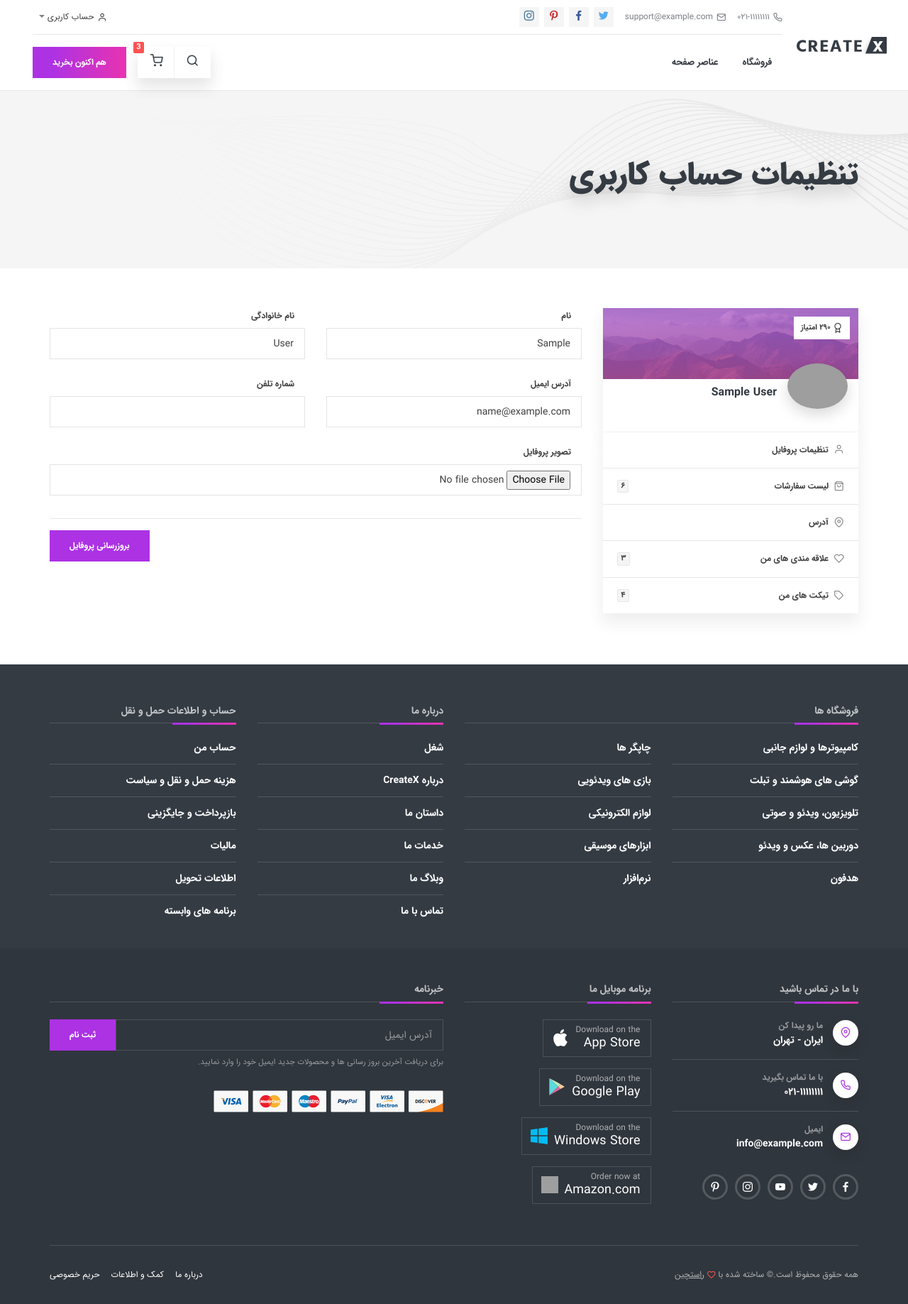
After one commit to hossshakiba/django-shop, a Django app: page /profile in a window 1280 px wide. The commit adds this page. Shown: the whole page at 71% size. Run offline with Django 3.2, Linux system fonts and the light colour scheme; the visitor is signed in with stand-in values (Sample User, id 1); some libraries are stand-ins or nearby versions; grey boxes are pictures that could not be loaded.

Commit message:
Add user's profile setting

```diff
--- a/account/forms.py
+++ b/account/forms.py
@@ -41,3 +41,14 @@ class SignupForm(forms.ModelForm):
 class LoginForm(forms.Form):
     email_or_phone  = forms.CharField(required=True)
     password        = forms.CharField(widget= forms.PasswordInput(), required=True)
+
+
+class PersonalInfoForm(forms.ModelForm):
+    class Meta:
+        model = User
+        fields = ("email", "phone", "first_name", "last_name", "avatar")
+
+
+        widgets = {
+            'avatar': forms.FileInput()
+        }
--- a/account/models.py
+++ b/account/models.py
@@ -44,7 +44,7 @@ class User(AbstractUser):
     username = None
     email    = models.EmailField(max_length=254, unique=True, verbose_name='ایمیل')
     phone    = models.CharField(max_length=11, unique=True, verbose_name='شماره موبایل')
-    avatar   = models.ImageField(upload_to='avatar', blank=True, default="img/defaultavatar.png", verbose_name='تصویر پروفایل')
+    avatar   = models.ImageField(upload_to='avatar', blank=True, default="defaultavatar.png", verbose_name='تصویر پروفایل')
 
 
     objects = UserManager()
--- a/account/urls.py
+++ b/account/urls.py
@@ -1,10 +1,10 @@
-from django.contrib.auth import logout
 from django.urls import path, reverse_lazy
 from django.contrib.auth import views as auth_views
 from .views import (
     Register,
     login_view,
     logout_view,
+    ProfilePersonalInfo
 )
 
 app_name = 'account'
@@ -12,8 +12,15 @@ urlpatterns = [
     path('sign-up', Register.as_view(), name='sign-up'),
     path('login', login_view, name='login'),
     path('logout', logout_view, name='logout'),
-    path('password_reset/', auth_views.PasswordResetView.as_view(success_url = reverse_lazy('account:password_reset_done')), name ='password_reset'),
+    path('profile', ProfilePersonalInfo.as_view(), name='profile'),
+
+    path('password_reset/', auth_views.PasswordResetView.as_view(
+        success_url = reverse_lazy('account:password_reset_done')), name ='password_reset'),
+
     path('password_reset/done/', auth_views.PasswordResetDoneView.as_view(), name ='password_reset_done'),
-    path('reset/<uidb64>/<token>', auth_views.PasswordResetConfirmView.as_view(success_url = reverse_lazy('account:password_reset_complete')), name ='password_reset_confirm'),
+
+    path('reset/<uidb64>/<token>', auth_views.PasswordResetConfirmView.as_view(
+        success_url = reverse_lazy('account:password_reset_complete')), name ='password_reset_confirm'),
+
     path('reset/done/', auth_views.PasswordResetCompleteView.as_view(), name ='password_reset_complete')
 ]
--- a/account/views.py
+++ b/account/views.py
@@ -2,13 +2,15 @@ import re
 from django.shortcuts import render, redirect
 from django.urls import reverse_lazy
 from django.contrib.auth import login, logout, authenticate
-from .forms import SignupForm, LoginForm
+from django.views.generic.detail import DetailView
+from .forms import SignupForm, LoginForm, PersonalInfoForm
 from django.contrib import messages
 from django.views.generic import (
     ListView,
 	CreateView,
 	UpdateView,
 	DeleteView)
+from django.contrib.auth.mixins import LoginRequiredMixin
 from .models import User
 
 class Register(CreateView):
@@ -51,3 +53,17 @@ def login_view(request):
 def logout_view(request):
     logout(request)
     return redirect('/login')
+
+
+class ProfilePersonalInfo(LoginRequiredMixin, UpdateView, DetailView):
+	model 			= User
+	form_class 	  	= PersonalInfoForm
+	template_name 	= "registration/profile_personal_info.html"
+	success_url   	= reverse_lazy("account:profile")
+
+	def form_valid(self, form):
+		form.save()
+		return super().form_valid(form)
+
+	def get_object(self):
+		return self.request.user
--- a/config/settings.py
+++ b/config/settings.py
@@ -42,6 +42,7 @@ INSTALLED_APPS = [
 
     # Third party
     'widget_tweaks',
+    'easy_thumbnails',
 
     # Local
     'account',
--- a/templates/partials/header.html
+++ b/templates/partials/header.html
@@ -64,9 +64,10 @@
         <div>
             <ul class="list-inline mb-0">
             {% if request.user.is_authenticated %}
-              <li class="dropdown-toggle mr-2"><a class="navbar-link" ><i class="fe-icon-user"></i>پروفایل</a>
+              <li class="dropdown-toggle mr-2"><a class="navbar-link" ><i class="fe-icon-user"></i>حساب کاربری</a>
                   <div class="dropdown-menu left-aligned p-3 text-center" style="min-width: 200px;">
-                    <a class="btn btn-primary btn-sm btn-block" href="{% url 'account:logout' %}">خروج</a>
+                    <a class="btn btn-primary btn-sm btn-block" href="{% url 'account:profile' %}">ورود به حساب کاربری</a>
+                    <a class="btn btn-primary btn-sm btn-block" href="{% url 'account:logout' %}">خروج از حساب کاربری</a>
                   </div>
               </li>
             {% else %}
--- /dev/null
+++ b/templates/registration/profile_personal_info.html
@@ -0,0 +1,121 @@
+{% extends 'base.html' %}
+{% load static %}
+{% load widget_tweaks %}
+{% load thumbnail %}
+
+{% url 'account:profile' as profile_url %}
+
+
+{% block content %}
+      <!-- Page Title-->
+      <div class="page-title d-flex" aria-label="Page title" style="background-image: url({% static 'img/page-title/shop-pattern.jpg' %});">
+        <div class="container text-right align-self-center">
+          <h1 class="page-title-heading">تنظیمات حساب کاربری</h1>
+        </div>
+      </div>
+      <!-- Page Content-->
+    <div class="container mb-4">
+        <div class="row">
+          <div class="col-lg-4 pb-5">
+            <!-- Account Sidebar-->
+            <div class="author-card pb-3">
+              <div class="author-card-cover" style="background-image: url({% static 'img/widgets/author/cover.jpg' %});"><a class="btn btn-light btn-sm" href="#" data-toggle="tooltip" title="" data-original-title="در حال حاضر ۲۹۰ امتیاز اضافی برای خرج کردن دارید"><i class="fe-icon-award text-md"></i>&nbsp;۲۹۰ امتیاز</a></div>
+              <div class="author-card-profile">
+
+                <div class="author-card-avatar"><img src="{% thumbnail request.user.avatar 100x100 crop quality=100 %}" alt="{{request.user.avatar}}"></div>
+
+                <div class="author-card-details">
+                  <h5 class="author-card-name text-lg">{% if request.user.get_full_name %}{{request.user.get_full_name}} {% else %} نام و نام‌خانوادگی ثبت نشده{% endif %}</h5>
+                </div>
+              </div>
+            </div>
+            <div class="wizard">
+              <nav class="list-group list-group-flush">
+                    <a class="list-group-item {% if request.path == profile_url %}active{% endif %}" href="{{ profile_url }}">
+                    <i class="fe-icon-user text-muted"></i>تنظیمات پروفایل</a>
+
+                    <a class="list-group-item" href="account-orders.html">
+                    <div class="d-flex justify-content-between align-items-center">
+                        <div><i class="fe-icon-shopping-bag ml-1 text-muted"></i>
+                        <div class="d-inline-block font-weight-medium text-uppercase">لیست سفارشات</div>
+                        </div><span class="badge badge-secondary">۶</span></div>
+                    </a>
+
+                    <a class="list-group-item" href="account-address.html"><i class="fe-icon-map-pin text-muted"></i>آدرس</a>
+
+                    <a class="list-group-item" href="account-wishlist.html">
+                    <div class="d-flex justify-content-between align-items-center">
+                        <div><i class="fe-icon-heart ml-1 text-muted"></i>
+                        <div class="d-inline-block font-weight-medium text-uppercase">علاقه مندی های من</div>
+                        </div><span class="badge badge-secondary">۳</span>
+                    </div>
+                    </a>
+
+                    <a class="list-group-item" href="account-tickets.html">
+                    <div class="d-flex justify-content-between align-items-center">
+                        <div><i class="fe-icon-tag ml-1 text-muted"></i>
+                        <div class="d-inline-block font-weight-medium text-uppercase">تیکت های من</div>
+                        </div><span class="badge badge-secondary">۴</span>
+                    </div>
+                    </a>
+                </nav>
+            </div>
+          </div>
+          <!-- Profile Settings-->
+          <div class="col-lg-8 pb-5">
+            <form class="row" method="post" enctype="multipart/form-data"> {% csrf_token %}
+              <div class="col-md-6">
+                <div class="form-group">
+                  <label for="account-fn">نام</label>
+                  {% render_field form.first_name class="form-control" type="text" id="account-fn" %}
+                </div>
+              </div>
+              <div class="col-md-6">
+                <div class="form-group">
+                  <label for="account-ln">نام خانوادگی</label>
+                  {% render_field form.last_name class="form-control" type="text" id="account-ln" %}
+                </div>
+              </div>
+              <div class="col-md-6">
+                <div class="form-group">
+                  <label for="account-email">آدرس ایمیل</label>
+                  {% render_field form.email class="form-control" type="email" id="account-email" required="required" %}
+                    {% for error in form.email.errors %}
+                        <div class="mt-2 text-danger">{{error}}</div>
+                    {% endfor %}
+                </div>
+              </div>
+              <div class="col-md-6">
+                <div class="form-group">
+                  <label for="account-phone">شماره تلفن</label>
+                  {% render_field form.phone class="form-control" required="required" %}
+                  {% for error in form.phone.errors %}
+                        <div class="mt-2 text-danger">{{error}}</div>
+                    {% endfor %}
+                </div>
+              </div>
+              <div class="col-md-12">
+                <div class="form-group">
+                  <label for="account-avatar"> تصویر پروفایل</label>
+                  <div>
+                    {% render_field form.avatar class="form-control" %}
+                    {% comment %} <input type="file" id="myfile" name="{{request.user.avatar}}" value="{{form.avatar}}"> {% endcomment %}
+                  </div>
+                  {% for error in form.avatar.errors %}
+                        <div class="mt-2 text-danger">{{error}}</div>
+                    {% endfor %}
+                </div>
+              </div>
+              <div class="col-12">
+                <hr class="mt-2 mb-3">
+                <div class="d-flex flex-wrap justify-content-between align-items-center">
+                  <div class="custom-control custom-checkbox d-block">
+                  </div>
+                  <button class="btn btn-primary" type="submit" data-toast data-toast-position="topRight" data-toast-type="success" data-toast-icon="fe-icon-check-circle" data-toast-title="موفق!" data-toast-message="اطلاعات شما با موفقیت به روز شد.">بروزرسانی پروفایل</button>
+                </div>
+              </div>
+            </form>
+          </div>
+        </div>
+      </div>
+{% endblock content %}
```
Also changed, not shown: assets/img/defaultavatar.png (deleted), assets/img/widgets/author/avatar.jpg (added), assets/img/widgets/author/cover.jpg (added).
